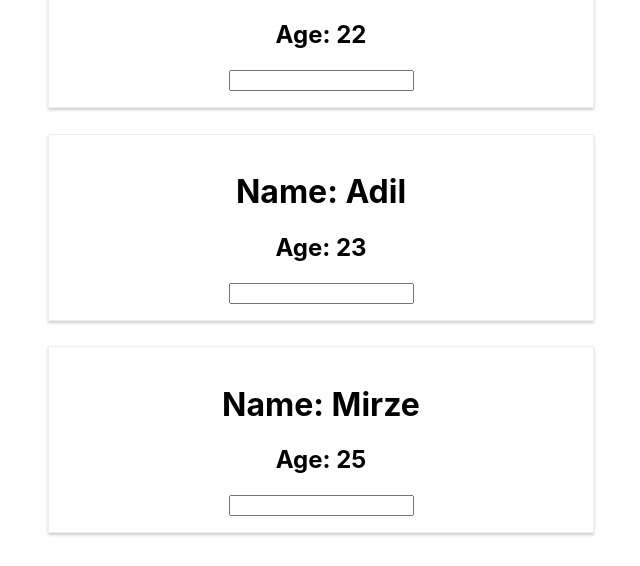
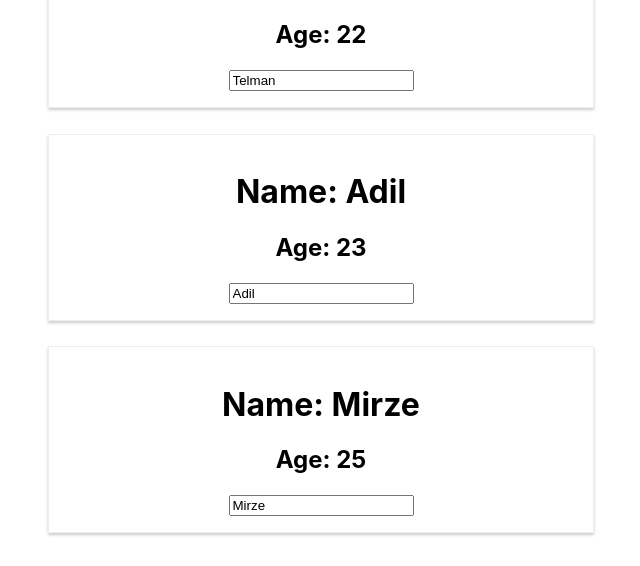
Before and after one commit to fakhriyusifli/test01, a React (Create React App) app: page / in a window 1280 px wide. Shown: the part 224-790 px from the top of the page, without its empty margins (319-959 px from the left). Built offline with nearby package versions, Linux system fonts and the light colour scheme.

Commit message:
onchange handlers in lists

```diff
--- a/src/App.js
+++ b/src/App.js
@@ -13,14 +13,34 @@ const App = (props) => {
 
   const [toggleState, setToggleState] = useState({ toggle: true });
 
+  // TOGGLE PERSONS HANDLER
   const toggleNameHandler = () => {
     const doShow = toggleState.toggle;
     setToggleState({ toggle: !doShow });
   };
 
+  // DELETE PERSON HANDLERE
   const deletePersonHandler = (personIndex) => {
     const persons = [...personState.persons];
     persons.splice(personIndex, 1);
+    console.log(persons);
+    setPersonState({ persons: persons });
+  };
+
+  // CHANGE HANDLER
+  const changedHandler = (event, id) => {
+    console.log(id);
+    const personIndex = personState.persons.findIndex((p) => {
+      return p.id === id;
+    });
+    console.log(personIndex);
+
+    const person = { ...personState.persons[personIndex] };
+    person.name = event.target.value;
+
+    const persons = [...personState.persons];
+    persons[personIndex] = person;
+
     setPersonState({ persons: persons });
   };
 
@@ -40,10 +60,11 @@ const App = (props) => {
         {personState.persons.map((person, index) => {
           return (
             <Person
-              key={person.id}
-              click={deletePersonHandler}
               name={person.name}
               age={person.age}
+              changed={(e) => changedHandler(e, person.id)}
+              key={person.id}
+              click={() => deletePersonHandler(index)}
             />
           );
         })}
--- a/src/Person/Person.js
+++ b/src/Person/Person.js
@@ -6,8 +6,7 @@ const person = (props) => {
     <div className="Person">
       <h1 onClick={props.click}>Name: {props.name}</h1>
       <h2>Age: {props.age}</h2>
-      <p>{props.children}</p>
-      <input type="text" onChange={props.changed} value={props.currName} />
+      <input type="text" onChange={props.changed} value={props.name} />
     </div>
   );
 };
```
Also changed, not shown: 1 other file (tests, documents, lock files or other folders).
